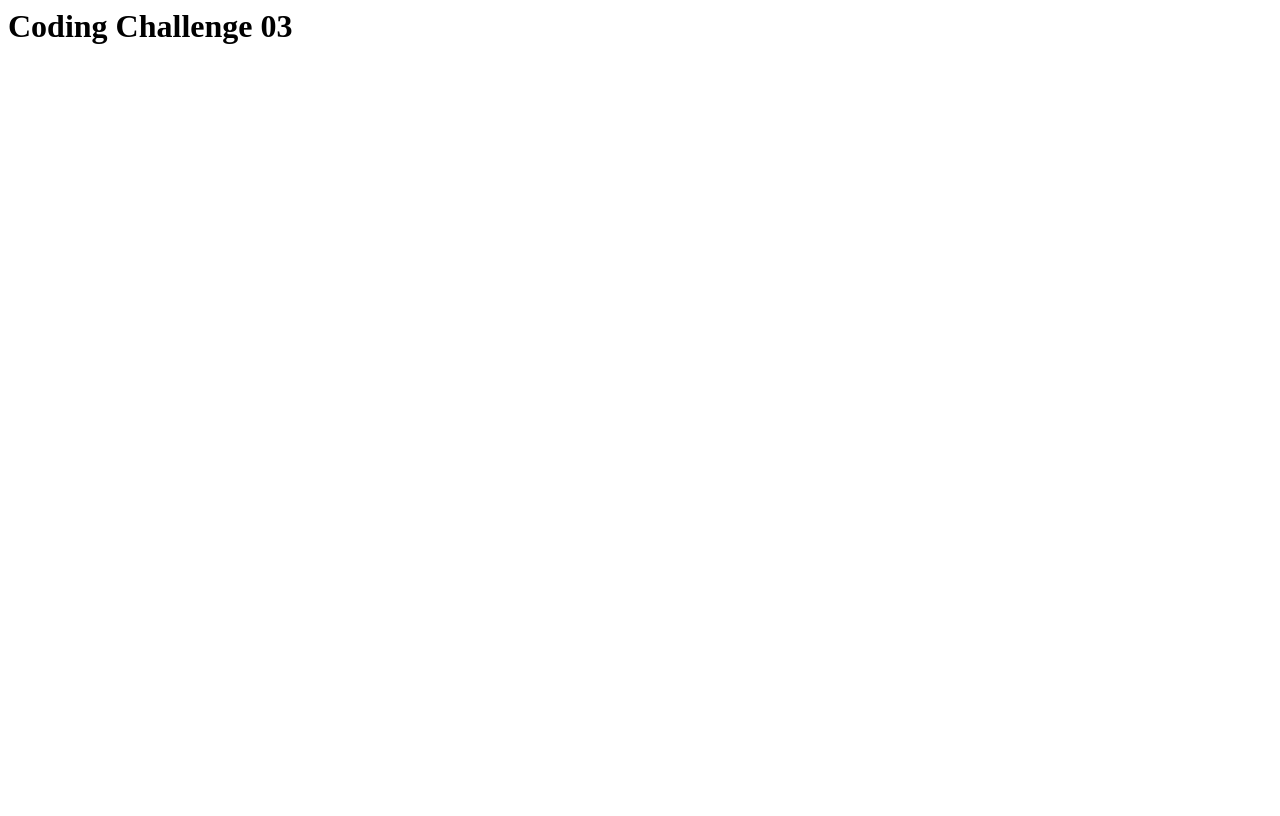
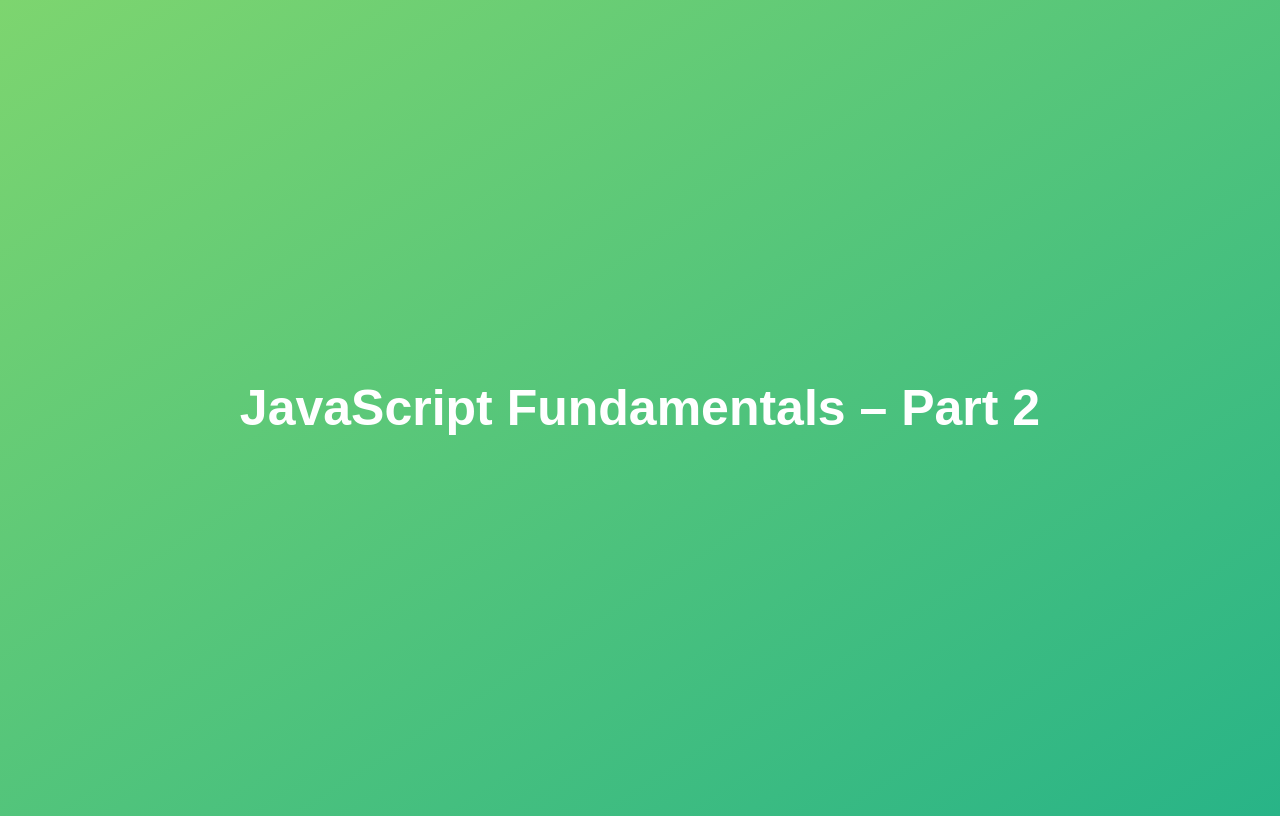
Before and after one commit to HoussemBoubakour/NewCourse2020, a plain HTML site: page index.html in a window 1280 px wide. Drawn offline with Linux system fonts and the light colour scheme.

Commit message:
Edit 02/01

```diff
--- a/index.html
+++ b/index.html
@@ -1,7 +1,30 @@
-<head></head>
-<body>
-
-
-<h1>Coding Challenge 03</h1>
-<script src="script.js"></script>
-</body>
+<!DOCTYPE html>
+<html lang="en">
+  <head>
+    <meta charset="UTF-8" />
+    <meta name="viewport" content="width=device-width, initial-scale=1.0" />
+    <meta http-equiv="X-UA-Compatible" content="ie=edge" />
+    <title>JavaScript Fundamentals – Part 2</title>
+    <style>
+      body {
+        height: 100vh;
+        display: flex;
+        align-items: center;
+        background: linear-gradient(to top left, #28b487, #7dd56f);
+      }
+      h1 {
+        font-family: sans-serif;
+        font-size: 50px;
+        line-height: 1.3;
+        width: 100%;
+        padding: 30px;
+        text-align: center;
+        color: white;
+      }
+    </style>
+  </head>
+  <body>
+    <h1>JavaScript Fundamentals – Part 2</h1>
+    <script src="script.js"></script>
+  </body>
+</html>
--- a/script.js
+++ b/script.js
@@ -1,95 +1,13 @@
-/*
-const Mheight = 1.69;
-const JHeight = 1.94;
-const MWeight = 78;
-const JWeight = 92;
+'use strict';
 
-function calculateBMI(height, weight){
-    let BMI;
-    BMI = weight / (height*height);
-    return BMI;
-};
 
-const markBMI = calculateBMI(Mheight,MWeight);
-const johnBMI = calculateBMI(JHeight,JWeight);
-
-    let markHeigherthanJohn;
-
-if(johnBMI < markBMI){
-    markHeigherthanJohn = true;
-}else{
-    markHeigherthanJohn = false;
-};
-
-if (markHeigherthanJohn===true){
-console.log(`Mark's BMI (${markBMI}) is higher than John's BMI (${johnBMI})`);
-}else{
-    console.log(`John's BMI (${johnBMI}) is higher than Mark's BMI (${markBMI})`);
+function fruitProcessor (apples, oranges){
+    const juice = `Juice with ${apples} apples and ${oranges} oranges`;
+    return juice;
 }
 
+const appleJuice = fruitProcessor(5,0);
+console.log(appleJuice);
 
-
-
-// CODING CHALLENGE 03
-
-const AVG_Dolphines = (96+108+89)/3;
-const AVG_Koalas = (88+91+110)/3;
-
-console.log (`Dolphines = ${AVG_Dolphines} Koalas = ${AVG_Koalas}`);
-
-if (AVG_Dolphines>AVG_Koalas){
-    console.log(`Dolphines win the trophy`);
-}else if(AVG_Koalas>AVG_Dolphines){
-    console.log(`Koalas win the trophy`);
-}else{
-    console.log(`it's a DRAW!!`);
-}
-
-// BONUS 01
-
-const AVG_Dolphines1 = (97+112+101)/3;
-const AVG_Koalas1 = (109+95+123)/3;
-
-
-console.log (`Dolphines = ${AVG_Dolphines1} Koalas = ${AVG_Koalas1}`);
-
-if ((AVG_Dolphines1>AVG_Koalas1) && (AVG_Dolphines1>=100)){
-
-        console.log(`Dolphines win the trophy`);
-
-}else if(AVG_Koalas1>AVG_Dolphines1 && AVG_Koalas1>=100){
-
-        console.log(`Koalas win the trophy`);
-
-}else{
-
-    console.log(`it's a DRAW!!`);
-
-}
-
-// BONUS 02
-
-const AVG_Dolphines2 = (97+112+101)/3;
-const AVG_Koalas2 = (109+95+106)/3;
-
-
-console.log (`Dolphines = ${AVG_Dolphines2} Koalas = ${AVG_Koalas2}`);
-
-if ((AVG_Dolphines2>AVG_Koalas2) && (AVG_Dolphines2>=100)){
-
-        console.log(`Dolphines win the trophy`);
-
-}else if((AVG_Koalas2>AVG_Dolphines2) && (AVG_Koalas2>=100)){
-
-        console.log(`Koalas win the trophy`);
-
-}else if((AVG_Koalas2===AVG_Dolphines2) && (AVG_Koalas2>=100) && (AVG_Dolphines2>=100)) {
-
-    console.log(`it's a DRAW!!`);
-
-}else{
-    console.log('No team wins the trophy.');
-}
-
-
-*/
+const appleAndOrangeJuice = fruitProcessor(2,4);
+console.log(appleAndOrangeJuice);
```
Also changed, not shown: Section 01/index.html (added, +7 -0 lines), Section 01/script.js (added, +129 -0 lines), Section 01/style.css (added).
